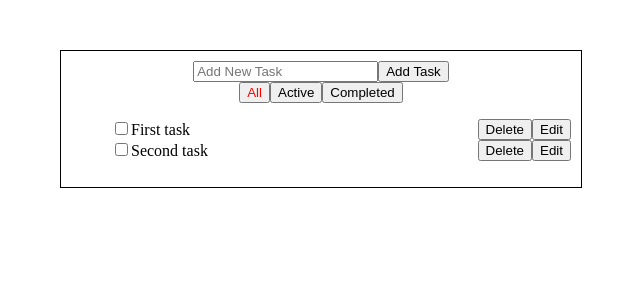
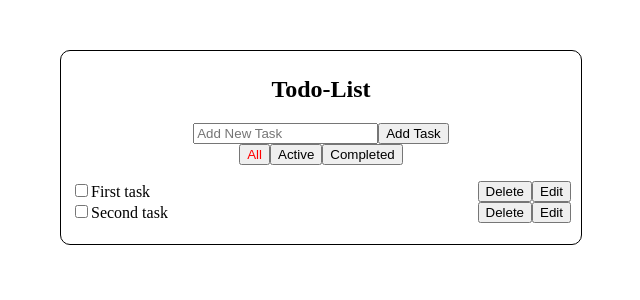
Before and after one commit to grayTurtle01/react-todo, a React (Create React App) app: page / in a window 1280 px wide. Shown: the top 300 px of the page, without its empty margins (319-959 px from the left). Built offline with nearby package versions, Linux system fonts and the light colour scheme.

Commit message:
some little styles

```diff
--- a/public/index.html
+++ b/public/index.html
@@ -17,7 +17,7 @@
     <link rel="manifest" href="%PUBLIC_URL%/manifest.json" />
 
 
-    <title>TodoMatic</title>
+    <title>Todo</title>
   </head>
   <body>
 
--- a/src/App.css
+++ b/src/App.css
@@ -1,10 +1,11 @@
 #container{
     border: 1px solid black;
+    border-radius: 10px;
     width: 500px;
     margin: 50px auto;
 
     text-align: center;
-    padding: 10px;
+    padding: 5px 10px;
 
 }
 
@@ -12,8 +13,13 @@
     text-align: left;
 }
 
+ul{
+    padding: 0px
+}
+
 .row{
     display: flex;
     justify-content: space-between;
     margin-left: 0;
+    align-items: center;
 }
--- a/src/App.js
+++ b/src/App.js
@@ -104,6 +104,8 @@ function App(props) {
   return (
    <div id="container">
 
+      <h2>Todo-List</h2>
+
       <Form addTask={addTask} />
 
       <div>
```
Lines whose indentation alone changed are shown as unchanged.
